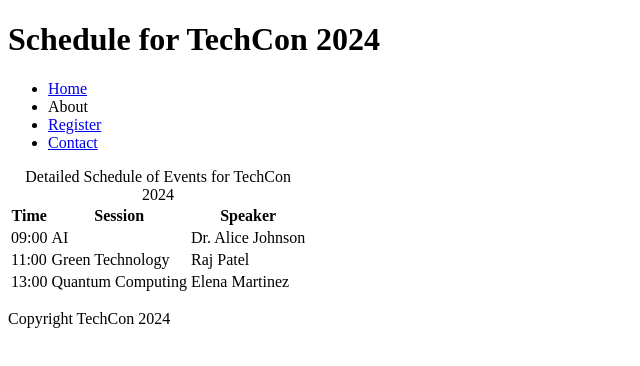
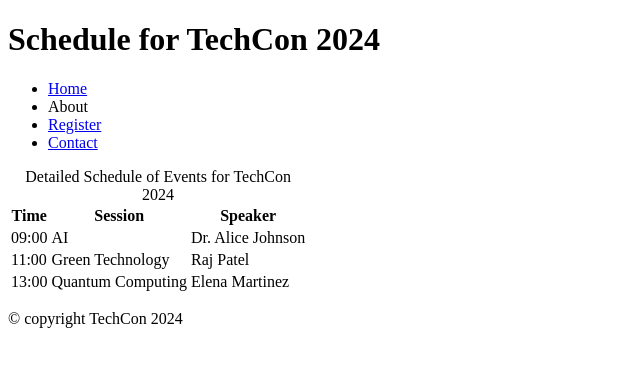
Before and after one commit to Gatera/TechCon_HTML, a plain HTML site: page techcon_website/schedule.html in a window 1280 px wide. Shown: the full height of the page, 0-640 px from the left. Drawn offline with Linux system fonts and the light colour scheme.

Commit message:
updated schedule footer

```diff
--- a/techcon_website/schedule.html
+++ b/techcon_website/schedule.html
@@ -46,7 +46,7 @@
     </main>
 
     <footer>
-        <p>Copyright TechCon 2024</p>
+        <p>&copy; copyright TechCon 2024</p>
     </footer>
 </body>
 </html>
```
